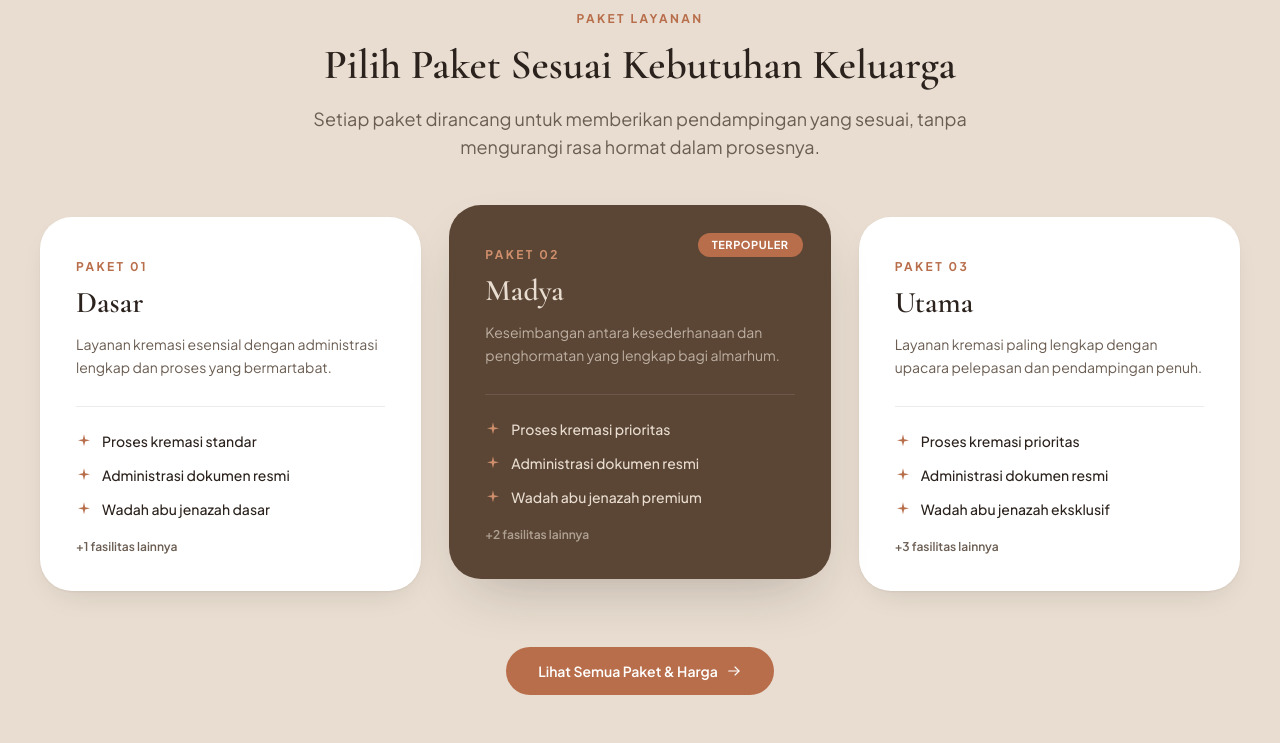
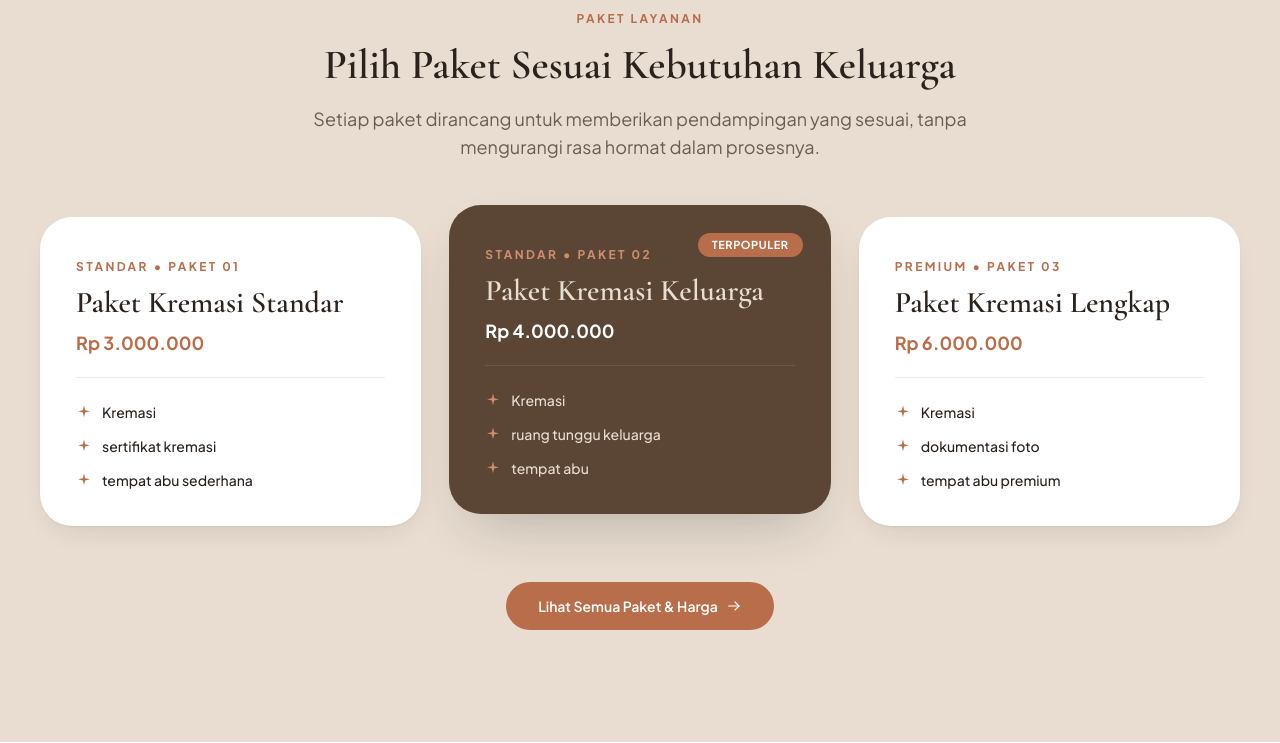
Before and after one commit to adisaputra0/agnimukti, a PHP site: page /public/index.php in a window 1280 px wide. Shown: the part 2439-3182 px from the top of the page. Run offline with PHP 8.4, Linux system fonts and the light colour scheme; data comes from the database, SQL or seed files in the repository; some libraries are stand-ins or nearby versions.

Commit message:
feat: Implement getById method for KategoriPaket and update index.php to display category names for packages

```diff
--- a/classes/KategoriPaket.php
+++ b/classes/KategoriPaket.php
@@ -109,6 +109,37 @@ class KategoriPaket {
             ];
         }
     }
+
+    public function getById($id_kategori) {
+        try {
+            $query = "SELECT * FROM kategori_paket WHERE id_kategori = :id_kategori";
+            $stmt = $this->conn->prepare($query);
+
+            $stmt->bindParam(':id_kategori', $id_kategori, PDO::PARAM_INT);
+            $stmt->execute();
+
+            $data = $stmt->fetch(PDO::FETCH_ASSOC);
+
+            if (!$data) {
+                return [
+                    "status" => false,
+                    "message" => "Kategori tidak ditemukan"
+                ];
+            }
+
+            return [
+                "status" => true,
+                "message" => "Data kategori berhasil diambil",
+                "data" => $data
+            ];
+
+        } catch (PDOException $e) {
+            return [
+                "status" => false,
+                "message" => $e->getMessage()
+            ];
+        }
+    }
 }
 
 ?>
--- a/public/index.php
+++ b/public/index.php
@@ -1,3 +1,32 @@
+<?php
+
+require_once __DIR__ . '/../classes/PaketLayanan.php';
+require_once __DIR__ . '/../classes/KategoriPaket.php';
+$paketObj = new PaketLayanan();
+$kategoriObj = new KategoriPaket();
+
+// Mengambil data secara spesifik menggunakan getById untuk ID 1, 2, dan 3
+$id_target = [1, 2, 3];
+$daftar_paket = [];
+
+foreach ($id_target as $id) {
+    $data_paket = $paketObj->getById($id);
+    if ($data_paket) {
+        // Ambil data kategori berdasarkan id_kategori yang ada di dalam paket
+        $kategori_info = $kategoriObj->getById($data_paket['id_kategori']);
+
+        // Jika kategori ditemukan, sisipkan nama kategorinya ke dalam array paket
+        if ($kategori_info['status']) {
+            $data_paket['nama_kategori'] = $kategori_info['data']['nama_kategori'];
+        } else {
+            $data_paket['nama_kategori'] = 'Umum'; // Fallback jika tidak ditemukan
+        }
+
+        $daftar_paket[] = $data_paket;
+    }
+}
+?>
+
 <!DOCTYPE html>
 <html lang="id" class="scroll-smooth">
 <head>
@@ -279,49 +308,58 @@
                 </div>
 
                 <div class="mt-14 grid lg:grid-cols-3 gap-6 lg:gap-7 items-start">
+                    <?php
+                    if (!empty($daftar_paket)):
+                        $counter = 1;
+                        foreach ($daftar_paket as $paket):
+                            $nomor_paket = str_pad($counter, 2, '0', STR_PAD_LEFT);
+                            $is_populer = ($paket['nama_paket'] === 'Madya' || $paket['id_paket'] == 2);
 
-                    <!-- Paket 01 -->
-                    <div class="rounded-4xl bg-white p-9 shadow-card h-full">
-                        <span class="text-xs font-bold uppercase tracking-[0.2em] text-accent">Paket 01</span>
-                        <h3 class="mt-2 font-serif font-semibold text-3xl text-ink">Dasar</h3>
-                        <p class="mt-3 text-sm text-ink-muted leading-relaxed">Layanan kremasi esensial dengan administrasi lengkap dan proses yang bermartabat.</p>
-                        <div class="mt-7 h-px bg-primary/10"></div>
-                        <ul class="mt-6 space-y-3.5 text-sm font-medium text-ink">
-                        <li class="flex items-start gap-2.5"><svg class="w-4 h-4 mt-0.5 shrink-0 text-accent"><use href="#icon-sparkle"/></svg>Proses kremasi standar</li>
-                        <li class="flex items-start gap-2.5"><svg class="w-4 h-4 mt-0.5 shrink-0 text-accent"><use href="#icon-sparkle"/></svg>Administrasi dokumen resmi</li>
-                        <li class="flex items-start gap-2.5"><svg class="w-4 h-4 mt-0.5 shrink-0 text-accent"><use href="#icon-sparkle"/></svg>Wadah abu jenazah dasar</li>
-                        </ul>
-                        <p class="mt-5 text-xs font-semibold text-ink-muted">+1 fasilitas lainnya</p>
-                    </div>
+                            // Pecah fasilitas berdasarkan koma
+                            $fasilitas_list = array_filter(array_map('trim', explode(',', $paket['fasilitas'])));
+                    ?>
 
-                    <!-- Paket 02 - populer -->
-                    <div class="relative rounded-4xl bg-primary p-9 shadow-soft h-full lg:-translate-y-3">
-                        <span class="absolute top-7 right-7 rounded-full bg-accent px-3.5 py-1 text-[11px] font-bold uppercase tracking-wider text-white">Terpopuler</span>
-                        <span class="text-xs font-bold uppercase tracking-[0.2em] text-accent-light">Paket 02</span>
-                        <h3 class="mt-2 font-serif font-semibold text-3xl text-secondary">Madya</h3>
-                        <p class="mt-3 text-sm text-secondary/70 leading-relaxed">Keseimbangan antara kesederhanaan dan penghormatan yang lengkap bagi almarhum.</p>
-                        <div class="mt-7 h-px bg-white/10"></div>
-                        <ul class="mt-6 space-y-3.5 text-sm font-medium text-secondary">
-                        <li class="flex items-start gap-2.5"><svg class="w-4 h-4 mt-0.5 shrink-0 text-accent-light"><use href="#icon-sparkle"/></svg>Proses kremasi prioritas</li>
-                        <li class="flex items-start gap-2.5"><svg class="w-4 h-4 mt-0.5 shrink-0 text-accent-light"><use href="#icon-sparkle"/></svg>Administrasi dokumen resmi</li>
-                        <li class="flex items-start gap-2.5"><svg class="w-4 h-4 mt-0.5 shrink-0 text-accent-light"><use href="#icon-sparkle"/></svg>Wadah abu jenazah premium</li>
-                        </ul>
-                        <p class="mt-5 text-xs font-semibold text-secondary/60">+2 fasilitas lainnya</p>
-                    </div>
+                            <div class="<?= $is_populer ? 'relative rounded-4xl bg-primary p-9 shadow-soft h-full lg:-translate-y-3' : 'rounded-4xl bg-white p-9 shadow-card h-full' ?>">
 
-                    <!-- Paket 03 -->
-                    <div class="rounded-4xl bg-white p-9 shadow-card h-full">
-                        <span class="text-xs font-bold uppercase tracking-[0.2em] text-accent">Paket 03</span>
-                        <h3 class="mt-2 font-serif font-semibold text-3xl text-ink">Utama</h3>
-                        <p class="mt-3 text-sm text-ink-muted leading-relaxed">Layanan kremasi paling lengkap dengan upacara pelepasan dan pendampingan penuh.</p>
-                        <div class="mt-7 h-px bg-primary/10"></div>
-                        <ul class="mt-6 space-y-3.5 text-sm font-medium text-ink">
-                        <li class="flex items-start gap-2.5"><svg class="w-4 h-4 mt-0.5 shrink-0 text-accent"><use href="#icon-sparkle"/></svg>Proses kremasi prioritas</li>
-                        <li class="flex items-start gap-2.5"><svg class="w-4 h-4 mt-0.5 shrink-0 text-accent"><use href="#icon-sparkle"/></svg>Administrasi dokumen resmi</li>
-                        <li class="flex items-start gap-2.5"><svg class="w-4 h-4 mt-0.5 shrink-0 text-accent"><use href="#icon-sparkle"/></svg>Wadah abu jenazah eksklusif</li>
-                        </ul>
-                        <p class="mt-5 text-xs font-semibold text-ink-muted">+3 fasilitas lainnya</p>
-                    </div>
+                                <?php if ($is_populer): ?>
+                                    <span class="absolute top-7 right-7 rounded-full bg-accent px-3.5 py-1 text-[11px] font-bold uppercase tracking-wider text-white">Terpopuler</span>
+                                <?php endif; ?>
+
+                                <span class="text-xs font-bold uppercase tracking-[0.2em] <?= $is_populer ? 'text-accent-light' : 'text-accent' ?>">
+                                    <?= htmlspecialchars($paket['nama_kategori']) ?> • Paket <?= $nomor_paket ?>
+                                </span>
+
+                                <h3 class="mt-2 font-serif font-semibold text-3xl <?= $is_populer ? 'text-secondary' : 'text-ink' ?>">
+                                    <?= htmlspecialchars($paket['nama_paket']) ?>
+                                </h3>
+
+                                <p class="mt-2 text-lg font-bold <?= $is_populer ? 'text-white' : 'text-accent' ?>">
+                                    Rp <?= number_format($paket['harga'], 0, ',', '.') ?>
+                                </p>
+
+                                <div class="mt-5 h-px <?= $is_populer ? 'bg-white/10' : 'bg-primary/10' ?>"></div>
+
+                                <ul class="mt-6 space-y-3.5 text-sm font-medium <?= $is_populer ? 'text-secondary' : 'text-ink' ?>">
+                                    <?php foreach ($fasilitas_list as $fs): ?>
+                                        <li class="flex items-start gap-2.5">
+                                            <svg class="w-4 h-4 mt-0.5 shrink-0 <?= $is_populer ? 'text-accent-light' : 'text-accent' ?>">
+                                                <use href="#icon-sparkle"/>
+                                            </svg>
+                                            <?= htmlspecialchars($fs) ?>
+                                        </li>
+                                    <?php endforeach; ?>
+                                </ul>
+                            </div>
+
+                    <?php
+                        $counter++;
+                        endforeach;
+                    else:
+                    ?>
+                        <div class="col-span-3 text-center py-10 text-ink-muted">
+                            Gagal memuat paket layanan (ID 1, 2, 3 tidak ditemukan).
+                        </div>
+                    <?php endif; ?>
                 </div>
 
                 <div class="mt-14 w-full text-center">
```
